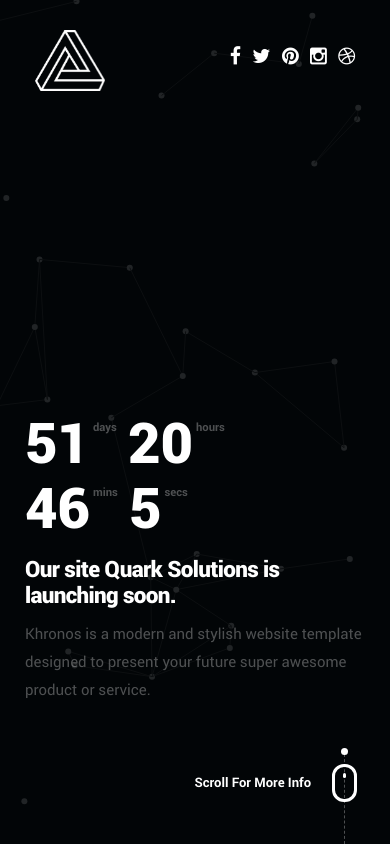
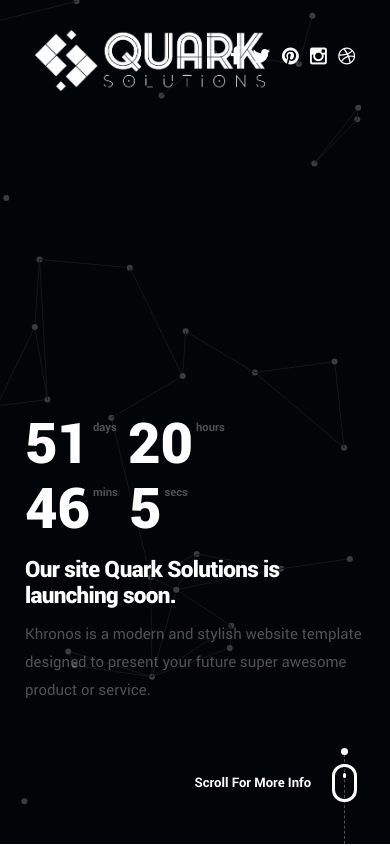
Before and after one commit to quark-team/site-counter, an Angular app: page / in a window 390 px wide. Shown: the top 846 px of the page. Built offline with nearby package versions, Linux system fonts and the light colour scheme.

Commit message:
cambio logo

```diff
--- a/src/assets/css/main.css
+++ b/src/assets/css/main.css
@@ -822,10 +822,10 @@
 	padding: 0;
 	outline: 0;
 	border: none;
-	width: 97px;
+	width: 287px;
 	height: 84px;
-	background: url("../images/logo.png") no-repeat center;
-	background-size: 97px 84px;
+	background: url('../images/logo.png') no-repeat center;
+	background-size: 100%;
 	font: 0/0 a;
 	text-shadow: none;
 	color: transparent;
@@ -883,9 +883,9 @@
 		margin-top: 42px;
 	}
 	header .logo a {
-		width: 90px;
+		width: 270px;
 		height: 78px;
-		background-size: 90px 78px;
+		background-size: 100%;
 	}
 	header .social-links {
 		right: 18px;
@@ -898,9 +898,9 @@
 		margin-top: 36px;
 	}
 	header .logo a {
-		width: 80px;
-		height: 70px;
-		background-size: 80px 70px;
+		width: 240px;
+		height: 60px;
+		background-size: 100%;
 	}
 	header .social-links {
 		right: 45px;
@@ -913,9 +913,9 @@
 		margin-top: 30px;
 	}
 	header .logo a {
-		width: 70px;
+		width: 230px;
 		height: 61px;
-		background-size: 70px 61px;
+		background-size: 100%;
 	}
 	header .social-links {
 		right: 41px;
@@ -945,9 +945,9 @@
 		margin-top: 30px;
 	}
 	header .logo a {
-		width: 60px;
+		width: 220;
 		height: 52px;
-		background-size: 60px 52px;
+		background-size: 100%;
 	}
 	header .social-links ul {
 		font-size: 2rem;
@@ -1004,7 +1004,7 @@
 	left: 0;
 	height: 100% !important;
 	width: 100% !important;
-	opacity: .12;
+	opacity: .22;
 }
 #home.home-particles .shadow-overlay {
 	display: none;
--- a/src/index.html
+++ b/src/index.html
@@ -2,11 +2,23 @@
 <html lang="en">
 <head>
   <meta charset="utf-8">
-  <title>Quarksite</title>
+
+  <title>Quark Solutions</title>
+  <meta name="description" content="">
+  <meta name="keywords" content="">
+  <meta name="google" content="nositelinkssearchbox">
+  <!-- <meta name="google-site-verification" content=""> -->
+  <link rel="canonical" href="https://www.quark-solutions.cl/">
+  <meta http-equiv="content-type" content="text/html; charset=UTF-8">
+  <meta property="fb:app_id" content="164734381262">
+  <meta name="twitter:card" value="summary">
+  <!-- <meta name="twitter:site:id" value="20793816"> -->
+  <!-- <meta property="og:image" content="http://g-ec2.images-amazon.com/images/G/01/social/api-share/amazon_logo_500500._V323939215_.png" xmlns:og="http://opengraphprotocol.org/schema/"> -->
+  <!-- <meta property="og:description" content="Online shopping from the earth's biggest selection of books, magazines, music, DVDs, videos, electronics, computers, software, apparel &amp; accessories, shoes, jewelry, tools &amp; hardware, housewares, furniture, sporting goods, beauty &amp; personal care, broadband &amp; dsl, gourmet food &amp; just about anything else." xmlns:og="http://opengraphprotocol.org/schema/"> -->
   <base href="/">
-
   <meta name="viewport" content="width=device-width, initial-scale=1">
   <link rel="icon" type="image/x-icon" href="favicon.ico">
+
 </head>
 <body>
   <app-root></app-root>
```
Also changed, not shown: src/assets/images/logo.png.
